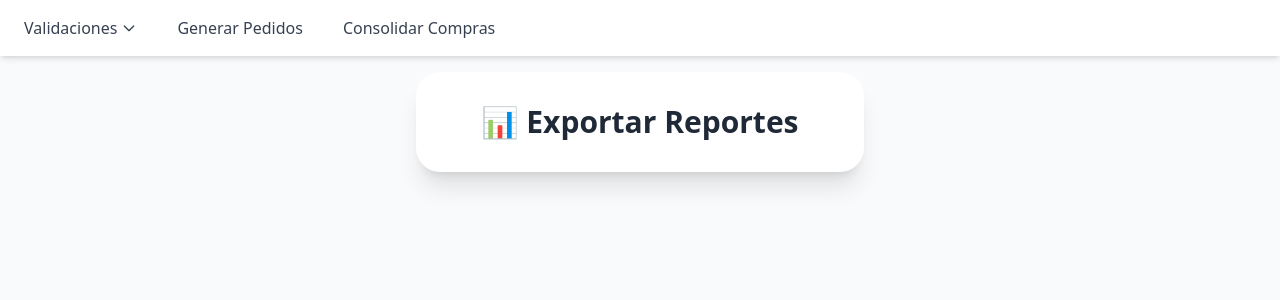
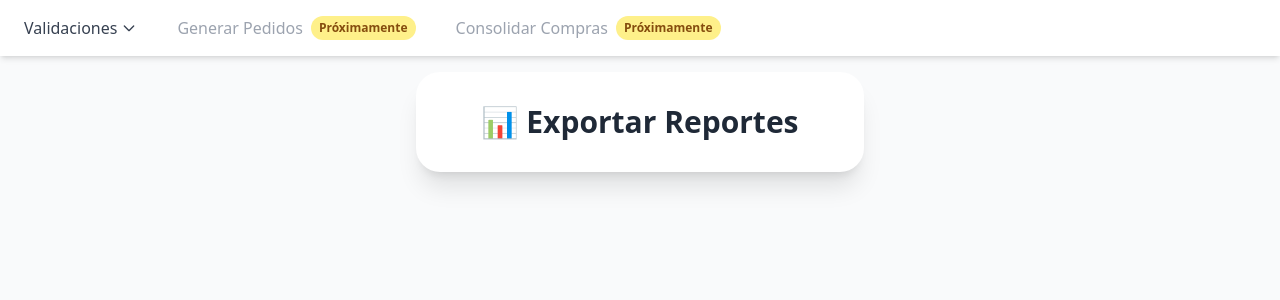
Before and after one commit to SAULOS92/OBT, a Flask app: page /export/ in a window 1280 px wide. Shown: the top 300 px of the page. Run offline with Flask 3, Linux system fonts and the light colour scheme; some libraries are stand-ins or nearby versions.

Commit message:
second commit

```diff
--- a/templates/base.html
+++ b/templates/base.html
@@ -8,10 +8,12 @@
 </head>
 <body class="bg-gray-50 text-gray-800">
 
-  <!-- Aquí va tu menú, definido una sola vez -->
+  <!-- Menú principal -->
   <nav class="bg-white shadow-md">
     <div class="max-w-7xl mx-auto px-4">
       <ul class="flex space-x-6">
+
+        <!-- VALIDACIONES con submenú -->
         <li class="relative">
           <details class="group">
             <summary class="flex items-center py-4 px-2 cursor-pointer text-gray-700 hover:text-blue-600 transition">
@@ -25,30 +27,49 @@
             </summary>
             <ul class="absolute left-0 mt-1 w-48 bg-white border rounded-lg shadow-lg
                        opacity-0 group-open:opacity-100 invisible group-open:visible transition-all">
-              <li><a href="{{ url_for('upload.upload_index') }}"
-                     class="block px-4 py-2 text-gray-600 hover:bg-gray-100">Cargar Informes</a></li>
-              <li><a href="{{ url_for('export.export_index') }}"
-                     class="block px-4 py-2 text-gray-600 hover:bg-gray-100">Exportar Informes</a></li>
+              <li>
+                <a href="{{ url_for('upload.upload_index') }}"
+                   class="block px-4 py-2 text-gray-600 hover:bg-gray-100">
+                  Cargar Informes
+                </a>
+              </li>
+              <li>
+                <a href="{{ url_for('export.export_index') }}"
+                   class="block px-4 py-2 text-gray-600 hover:bg-gray-100">
+                  Exportar Informes
+                </a>
+              </li>
             </ul>
           </details>
         </li>
+
+        <!-- GENERAR PEDIDOS (deshabilitado) -->
         <li>
-          <a href="{{ url_for('generar_pedidos') }}"
-             class="flex items-center py-4 px-2 text-gray-700 hover:text-blue-600 transition">
+          <span
+            class="flex items-center py-4 px-2 text-gray-400 cursor-not-allowed transition">
             Generar Pedidos
-          </a>
+            <span class="ml-2 bg-yellow-200 text-yellow-800 text-xs font-semibold px-2 py-1 rounded-full">
+              Próximamente
+            </span>
+          </span>
         </li>
+
+        <!-- CONSOLIDAR COMPRAS (deshabilitado) -->
         <li>
-          <a href="{{ url_for('consolidar_compras') }}"
-             class="flex items-center py-4 px-2 text-gray-700 hover:text-blue-600 transition">
+          <span
+            class="flex items-center py-4 px-2 text-gray-400 cursor-not-allowed transition">
             Consolidar Compras
-          </a>
+            <span class="ml-2 bg-yellow-200 text-yellow-800 text-xs font-semibold px-2 py-1 rounded-full">
+              Próximamente
+            </span>
+          </span>
         </li>
+
       </ul>
     </div>
   </nav>
 
-  <!-- Aquí irá el contenido específico de cada página -->
+  <!-- Contenido de cada página -->
   <main class="p-4">
     {% block content %}{% endblock %}
   </main>
```
